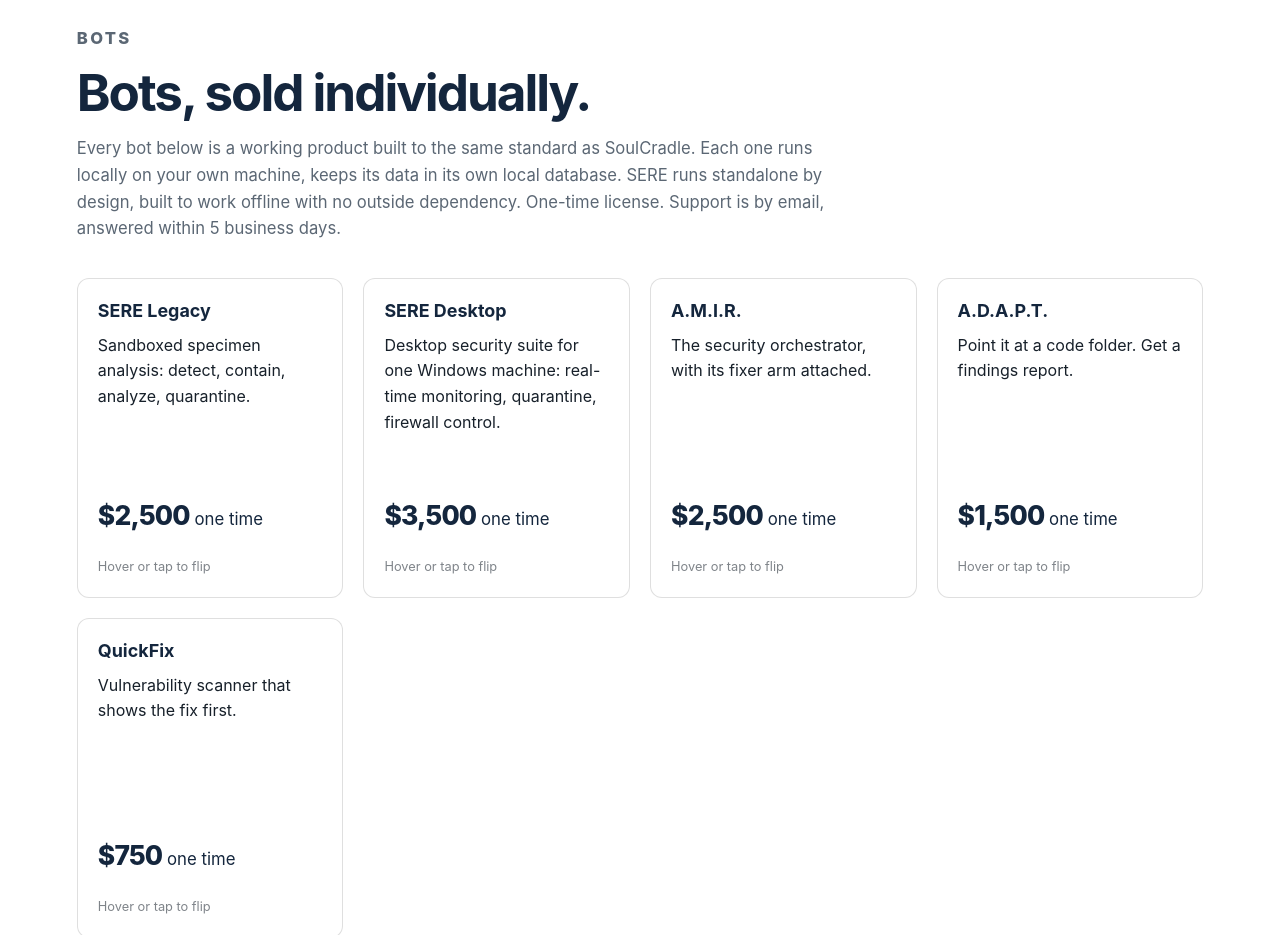
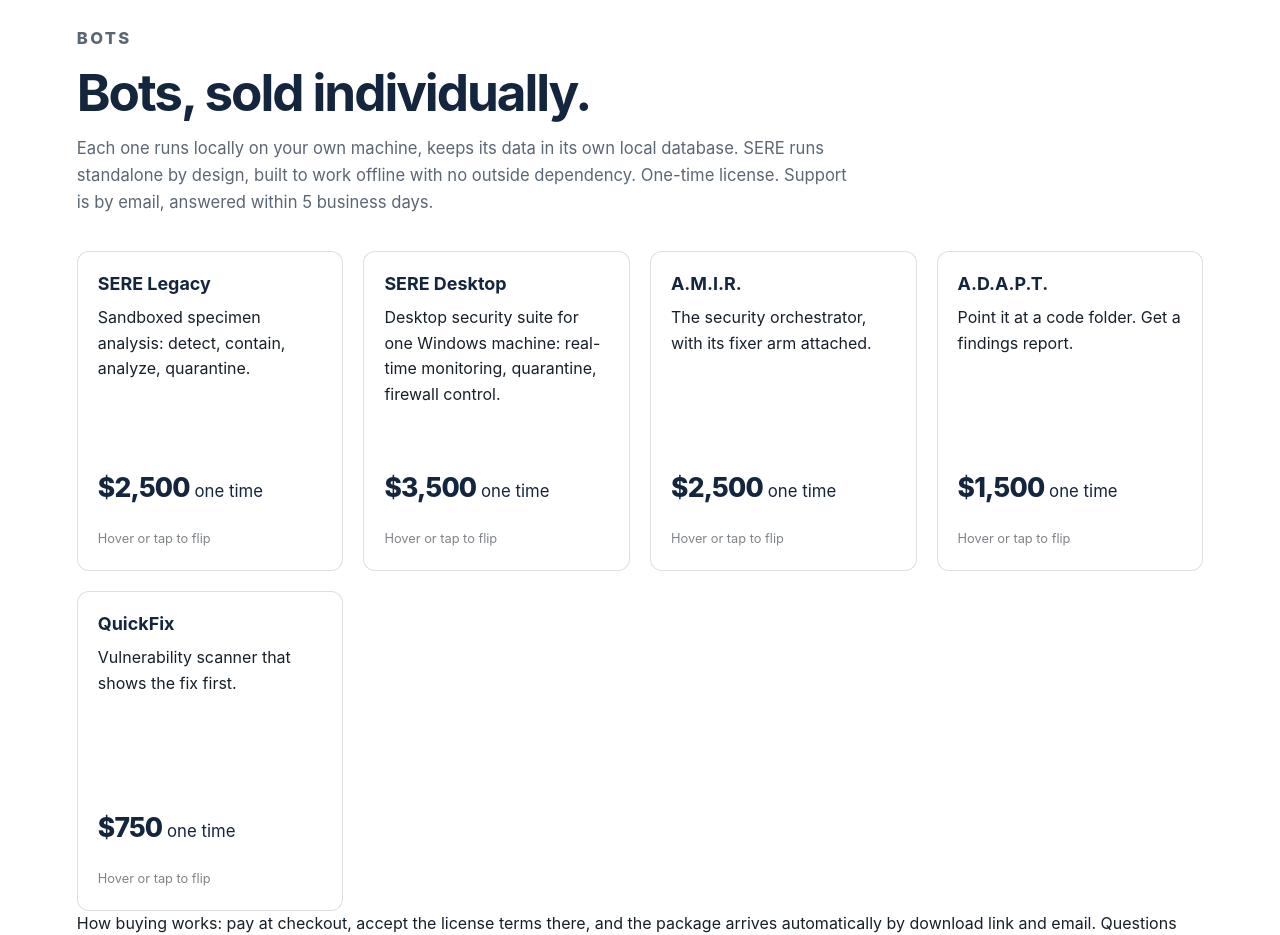
Before and after one commit to MytharaLabsLLC/mytharalabsllc.github.io, a plain HTML site: page index.html in a window 1280 px wide. Shown: the part 4920-5855 px from the top of the page. Drawn offline with nearby package versions, Linux system fonts and the light colour scheme.

Commit message:
Remove remaining blanket claim sentence from bots intro
Removed redundant sentence about product standards.

```diff
--- a/index.html
+++ b/index.html
@@ -343,8 +343,7 @@
           <p class="eyebrow">Bots</p>
           <h2 id="bots-title">Bots, sold individually.</h2>
           <p>
-            Every bot below is a working product built to the same standard as SoulCradle.
-            Each one runs locally on your own machine, keeps its data in its own local
+                        Each one runs locally on your own machine, keeps its data in its own local
             database. SERE runs standalone
             by design, built to work offline with no outside dependency. One-time license. Support is by email, answered within 5 business days.
           </p>
```
